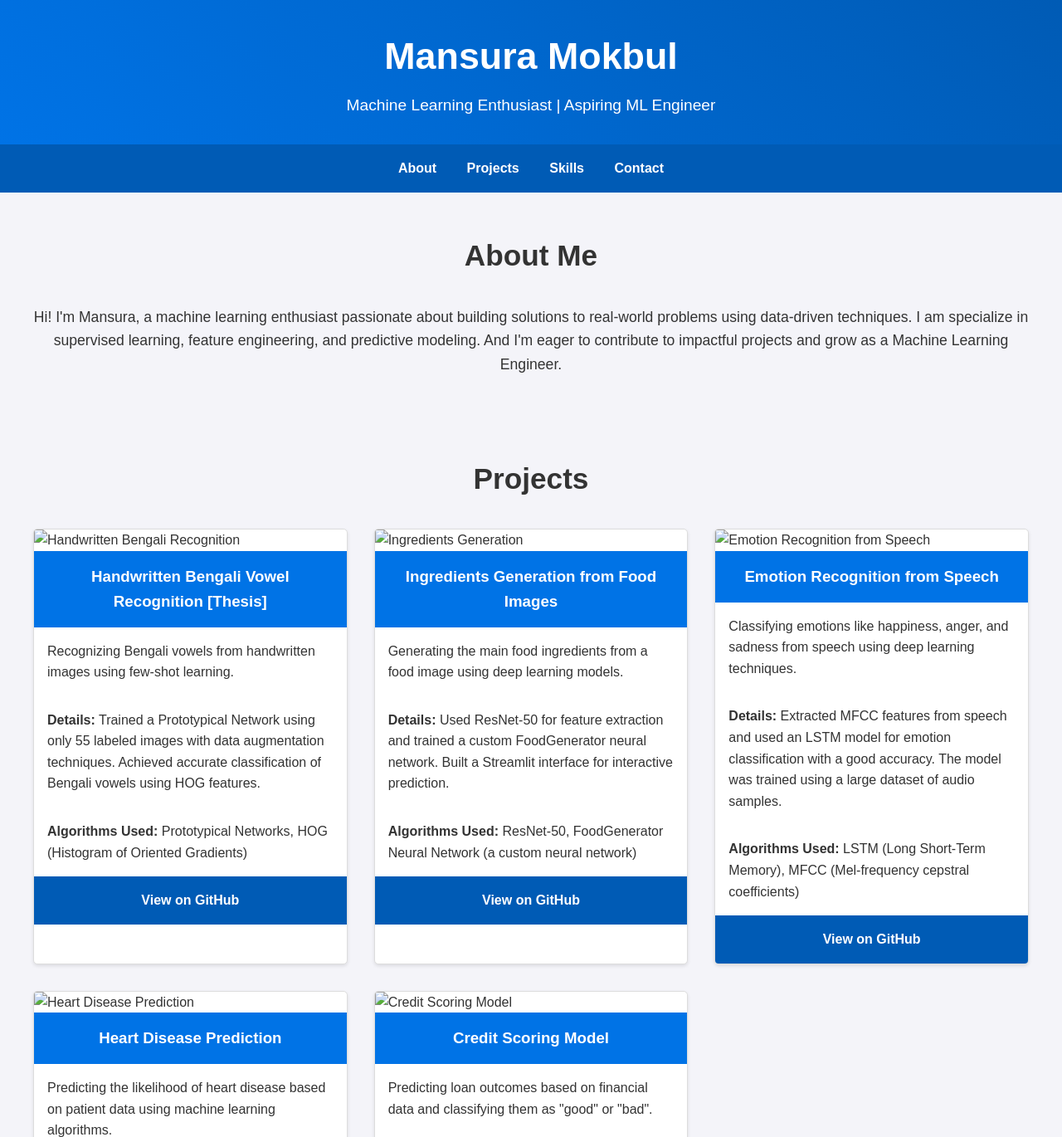
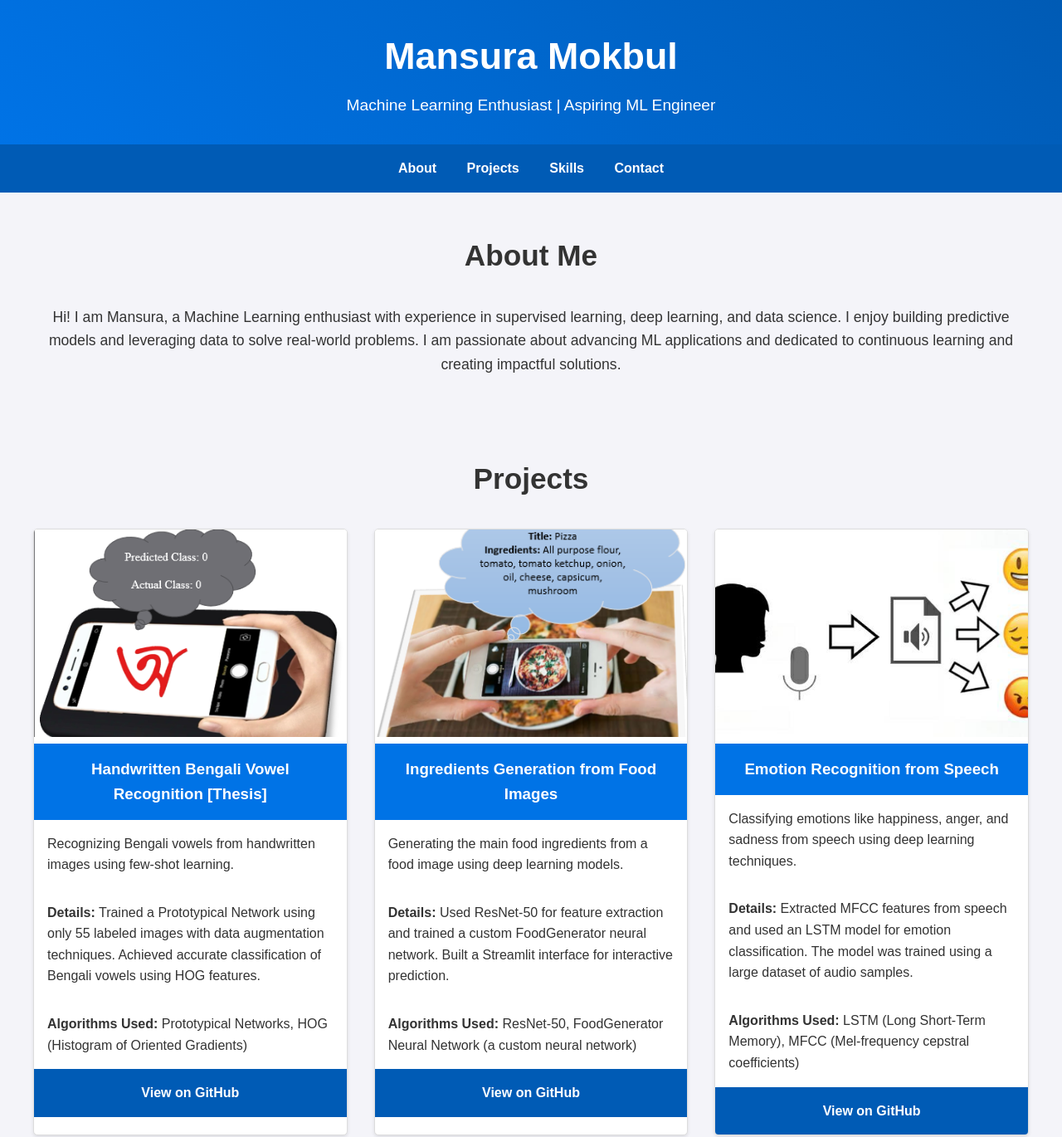
Before and after one commit to Mansura28/portfolio, a plain HTML site: page index.html in a window 1280 px wide. Shown: the top 1370 px of the page at 83% size. Drawn offline with Linux system fonts and the light colour scheme.

Commit message:
index.html

```diff
--- a/index.html
+++ b/index.html
@@ -27,7 +27,7 @@
         }
 
         a:hover {
-            color: #005bb5;
+            color: #141314;
         }
 
         /* Header */
@@ -60,9 +60,9 @@
             font-weight: bold;
         }
 
-        nav a:hover {
+        /* nav a:hover {
             text-decoration: underline;
-        }
+        } */
 
         /* Section */
         section {
@@ -151,7 +151,6 @@
         /* Individual project card styling */
         .card {
             width: 30%;
-            /* Adjust the width according to your design */
             box-sizing: border-box;
             background-color: #fff;
             padding: 20px;
@@ -162,7 +161,6 @@
             flex-direction: column;
             justify-content: space-between;
             min-height: 400px;
-            /* Ensures all cards have the same minimum height */
         }
 
         /* Title of the project */
@@ -187,7 +185,6 @@
                 width: 100%;
             }
         }
-
 
         /* Skills Section */
         #skills ul {
@@ -249,10 +246,11 @@
     <section id="about">
         <div class="container">
             <h2>About Me</h2>
-            <p>Hi! I'm Mansura, a machine learning enthusiast passionate about building solutions to real-world problems
-                using data-driven techniques. I am specialize in supervised learning, feature engineering, and
-                predictive modeling. And I'm eager to contribute to impactful projects and grow as a Machine Learning
-                Engineer.</p>
+            <p>Hi! I am Mansura, a Machine Learning enthusiast with experience in supervised learning, deep learning,
+                and data science. I enjoy building predictive models and leveraging data to solve real-world problems.
+                I am passionate about advancing ML applications and dedicated to continuous learning and creating
+                impactful solutions.
+            </p>
         </div>
     </section>
 
@@ -263,66 +261,81 @@
             <div class="project-grid">
                 <!-- Project 1 -->
                 <div class="project-card">
-                    <img src="imgs/HBVR.PNG" alt="Handwritten Bengali Recognition">
+                    <img src="HBVR.PNG" alt="Handwritten Bengali Recognition">
                     <h3>Handwritten Bengali Vowel Recognition [Thesis]</h3>
                     <p>Recognizing Bengali vowels from handwritten images using few-shot learning.</p>
-                    <p><strong>Details:</strong>
+                    <p>
+                        <strong>Details:</strong>
                         Trained a Prototypical Network using only 55 labeled images with data augmentation techniques.
                         Achieved accurate classification of Bengali vowels using HOG features.
                     </p>
-                    <p><strong>Algorithms Used:</strong> Prototypical Networks, HOG (Histogram of Oriented Gradients)
+                    <p>
+                        <strong>Algorithms Used:</strong>
+                        Prototypical Networks, HOG (Histogram of Oriented Gradients)
                     </p>
                     <a href="#">View on GitHub</a>
                 </div>
                 <!-- Project 2 -->
                 <div class="project-card">
-                    <img src="imgs/IGFFI.PNG" alt="Ingredients Generation">
+                    <img src="IGFFI.PNG" alt="Ingredients Generation">
                     <h3>Ingredients Generation from Food Images</h3>
                     <p>Generating the main food ingredients from a food image using deep learning models.</p>
-                    <p><strong>Details:</strong>
+                    <p>
+                        <strong>Details:</strong>
                         Used ResNet-50 for feature extraction and trained a custom FoodGenerator neural network. Built a
                         Streamlit interface for interactive prediction.
                     </p>
-                    <p><strong>Algorithms Used:</strong> ResNet-50, FoodGenerator Neural Network (a custom neural network)</p>
+                    <p>
+                        <strong>Algorithms Used:</strong>
+                        ResNet-50, FoodGenerator Neural Network (a custom neural network)
+                    </p>
                     <a href="#">View on GitHub</a>
                 </div>
                 <!-- Project 3 -->
                 <div class="project-card">
-                    <img src="imgs/ERFS.jpeg" alt="Emotion Recognition from Speech">
+                    <img src="ERFS.jpeg" alt="Emotion Recognition from Speech">
                     <h3>Emotion Recognition from Speech </h3>
                     <p>Classifying emotions like happiness, anger, and sadness from speech using deep learning
                         techniques.</p>
-                    <p><strong>Details:</strong>
-                        Extracted MFCC features from speech and used an LSTM model for emotion classification with a
-                        good accuracy. The model was trained using a large dataset of audio samples.
+                    <p>
+                        <strong>Details:</strong>
+                        Extracted MFCC features from speech and used an LSTM model for emotion classification.
+                        The model was trained using a large dataset of audio samples.
                     </p>
-                    <p><strong>Algorithms Used:</strong> LSTM (Long Short-Term Memory), MFCC (Mel-frequency cepstral coefficients)</p>
+                    <p>
+                        <strong>Algorithms Used:</strong>
+                        LSTM (Long Short-Term Memory), MFCC (Mel-frequency cepstral coefficients)
+                    </p>
                     <a href="https://github.com/Mansura28/Emotion-Recognition-from-Speech">View on GitHub</a>
                 </div>
                 <!-- Project 4 -->
                 <div class="project-card">
-                    <img src="imgs/HDP.jpg" alt="Heart Disease Prediction">
+                    <img src="HDP.jpg" alt="Heart Disease Prediction">
                     <h3>Heart Disease Prediction</h3>
                     <p>Predicting the likelihood of heart disease based on patient data using machine learning
                         algorithms.</p>
-                    <p><strong>Details:</strong>
+                    <p>
+                        <strong>Details:</strong>
                         Developed a text-based interface that allows users to input health data. The model predicts
                         heart disease risks using Logistic Regression, KNN, and SVM algorithms.
                     </p>
-                    <p><strong>Algorithms Used:</strong> Logistic Regression, KNN (K-Nearest Neighbors), SVM (Support
-                        Vector Machine)</p>
+                    <p><strong>Algorithms Used:</strong>
+                        Logistic Regression, KNN (K-Nearest Neighbors), SVM (Support Vector Machine)
+                    </p>
                     <a href="#">View on GitHub</a>
                 </div>
                 <!-- Project 5 -->
                 <div class="project-card">
-                    <img src="imgs/CSM.jpg" alt="Credit Scoring Model">
+                    <img src="CSM.jpg" alt="Credit Scoring Model">
                     <h3>Credit Scoring Model</h3>
                     <p>Predicting loan outcomes based on financial data and classifying them as "good" or "bad".</p>
                     <p><strong>Details:</strong>
                         Developed a logistic regression model to predict loan outcomes. In order to find a balance
                         between profitability and risk when approving a loan, decile analysis is used.
                     </p>
-                    <p><strong>Algorithms Used:</strong> Logistic Regression, Decile Analysis <br> <br></p>
+                    <p><strong>Algorithms Used:</strong>
+                        Logistic Regression, Decile Analysis <br> <br>
+                    </p>
                     <a href="https://github.com/Mansura28/Credit-Scoring-Model">View on GitHub</a>
                 </div>
             </div>
@@ -356,7 +369,7 @@
     <section id="resume" class="container">
         <h2>Resume</h2>
         <p>Check my resume to learn more about my educational background and experiences.</p>
-        <a href="assets/Mansura%20Mokbul_Resume.pdf" target="_blank" style="color: #0073e6;">Click here for my Resume</a>
+        <a href="Mansura%20Mokbul_Resume.pdf" target="_blank" style="color: #0073e6;">Click here for my Resume</a>
     </section>
 
     <!-- Contact Section -->
```
